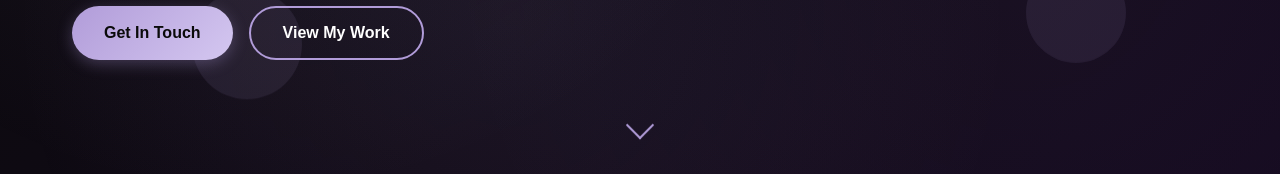
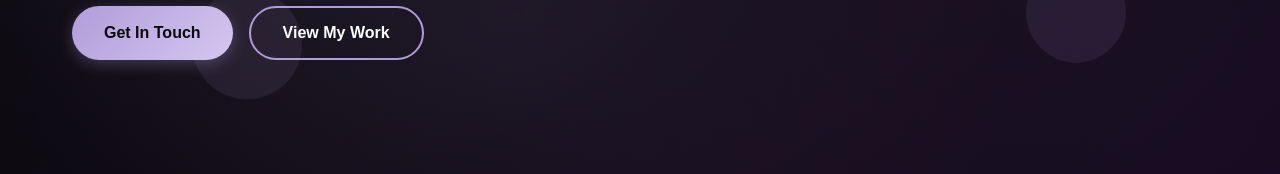
Before and after one commit to POOJAELANGO03/PORTFOLIO, a React (Vite) app: page / in a window 1280 px wide. Shown: the part 626-800 px from the top of the page. Built offline with nearby package versions, Linux system fonts and the light colour scheme; the HTML template or start-up script is replaced by a standard one.

Commit message:
COMPLETED

```diff
--- a/src/components/Hero.tsx
+++ b/src/components/Hero.tsx
@@ -107,9 +107,7 @@ const Hero: React.FC = () => {
 
       </div>
 
-      <div className="scroll-indicator">
-        <div className="scroll-arrow"></div>
-      </div>
+
     </section>
   );
 };
```
